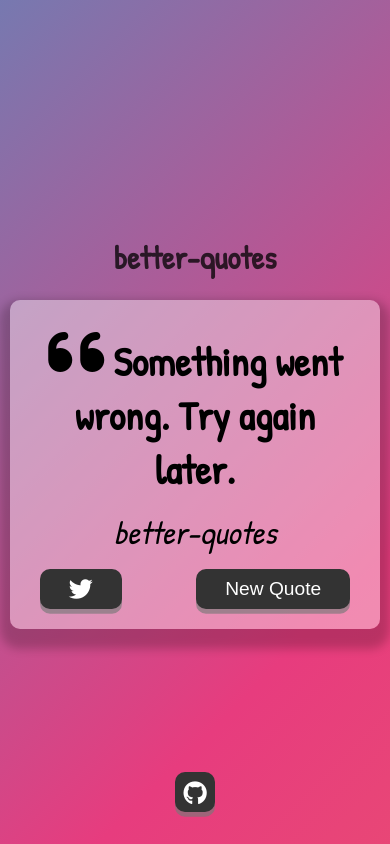
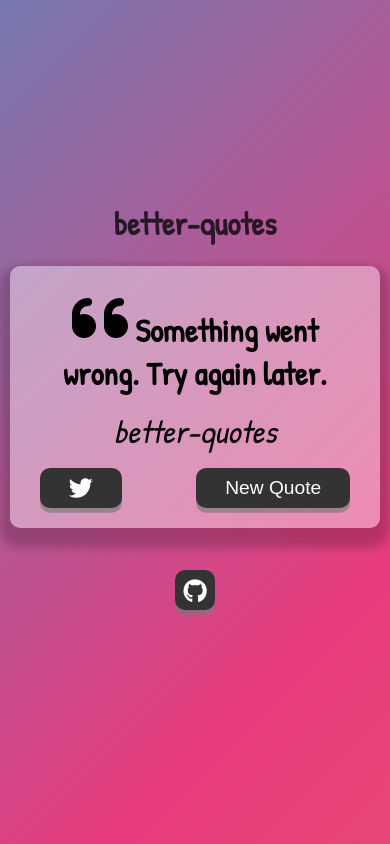
Before and after one commit to rzmk/better-quotes, a plain HTML site: page index.html in a window 390 px wide. Drawn offline with Linux system fonts and the light colour scheme; no server answers.

Commit message:
Mobile UI/UX Cleanup

```diff
--- a/style.css
+++ b/style.css
@@ -33,6 +33,7 @@ body {
 }
 
 h1 {
+	margin-top: 0;
 	opacity: 0.75;
 }
 
@@ -116,17 +117,6 @@ button:active {
 	font-size: 1.5rem;
 }
 
-/* Media Query: Tablet or Smaller */
-@media screen and (max-width: 1000px) {
-	.quote-container {
-		margin: 0 10px;
-	}
-
-	.quote-text {
-		font-size: 2.5rem;
-	}
-}
-
 /* Loader */
 .loader {
 	width: 200px;
@@ -145,3 +135,31 @@ button:active {
 		transform: rotate(1turn);
 	}
 }
+
+/* Media Query: Tablet or Smaller */
+@media screen and (max-width: 1000px) {
+	body {
+		position: relative;
+		overflow-x: hidden;
+		overflow-y: hidden;
+	}
+
+	.quote-container {
+		margin-left: 10px;
+		margin-right: 10px;
+		margin-bottom: 10px;
+	}
+
+	.quote-text {
+		font-size: 2rem;
+	}
+
+	.long-quote {
+		font-size: 1.5rem;
+	}
+
+	.github-button {
+		position: relative;
+		margin-top: 4rem;
+	}
+}
```
